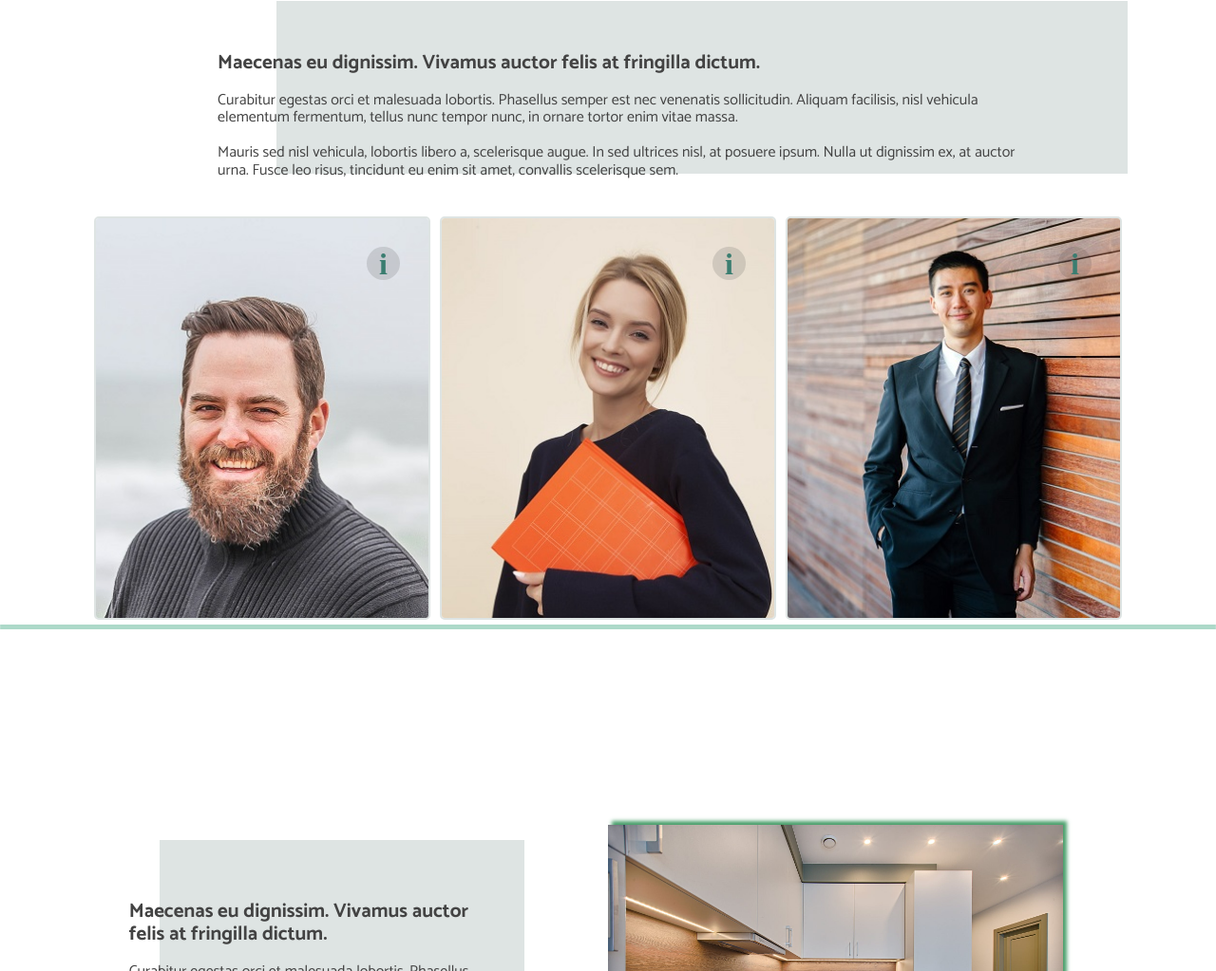
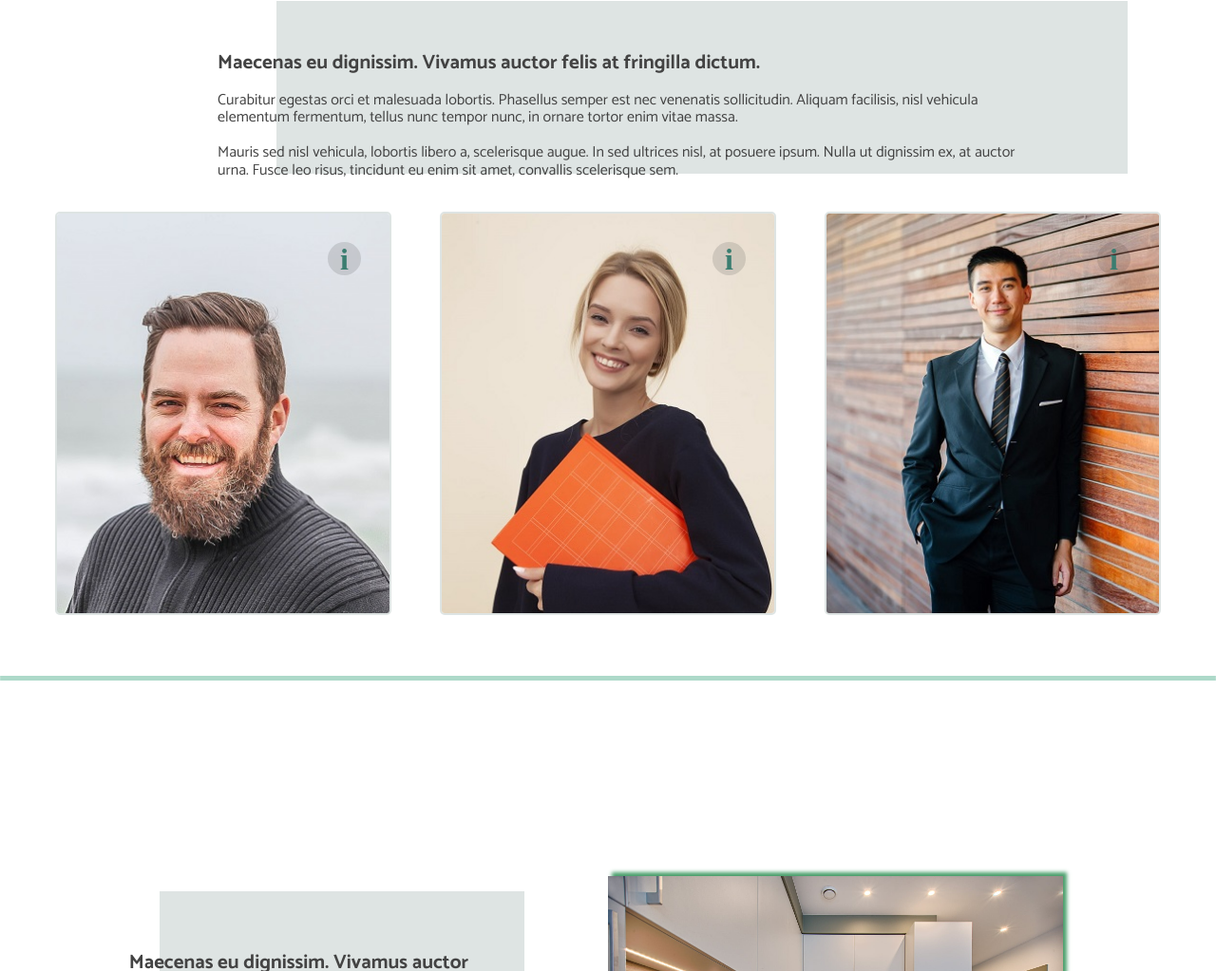
Before and after one commit to pawelkochowicz/secondHouseSite, a website: page src/content/index.html in a window 1280 px wide. Shown: the part 2142-3165 px from the top of the page at 95% size. Drawn offline with nearby package versions, Linux system fonts and the light colour scheme; files that its build step writes are made by us from their sources; a script that the page names is missing; files whose address does not match are found by name; a web font is replaced by a local one.

Commit message:
fix: margins in team cards

```diff
--- a/src/scss/_cards.scss
+++ b/src/scss/_cards.scss
@@ -30,7 +30,8 @@
   cursor: pointer;
   width: 354px;
   height: 425px;
-  margin: 5px;
+  margin-left: 2vw;
+  margin-right: 2vw;
 }
 
 .team__cards:hover > .team__front {
```
